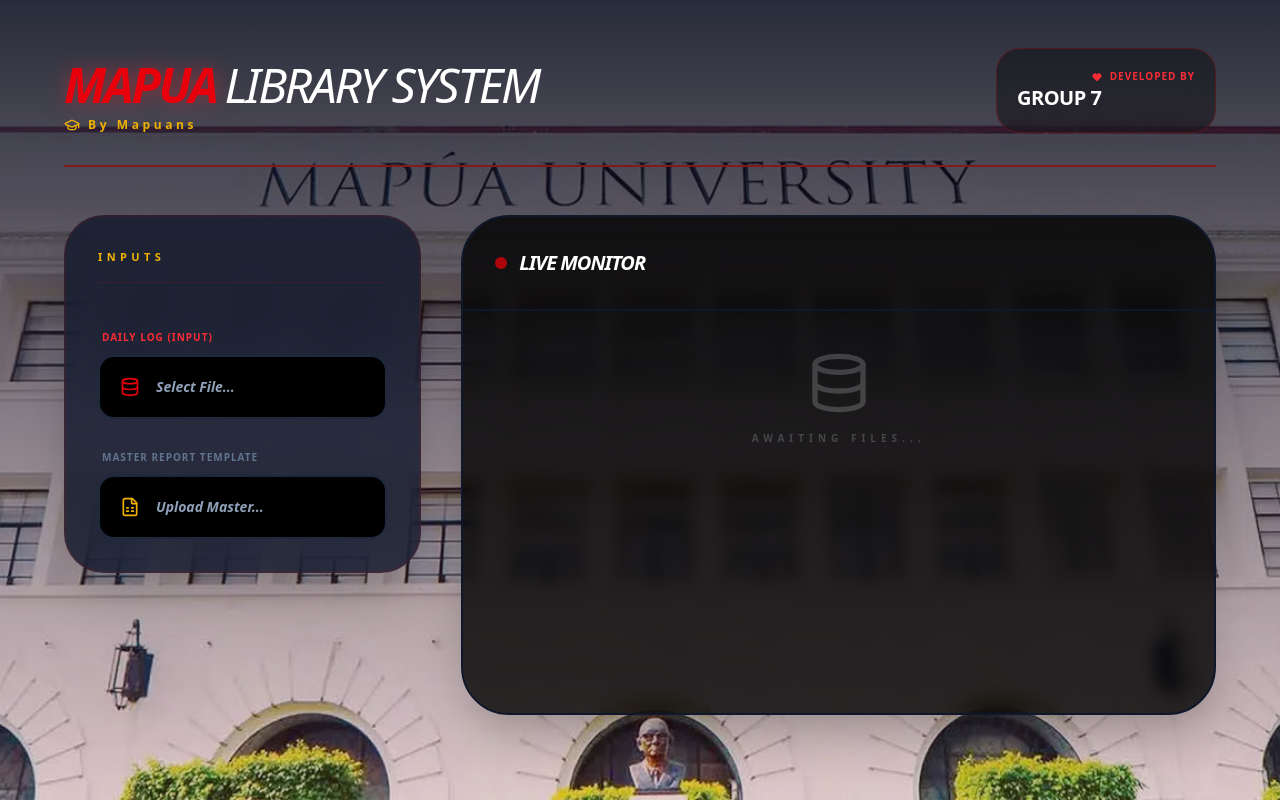
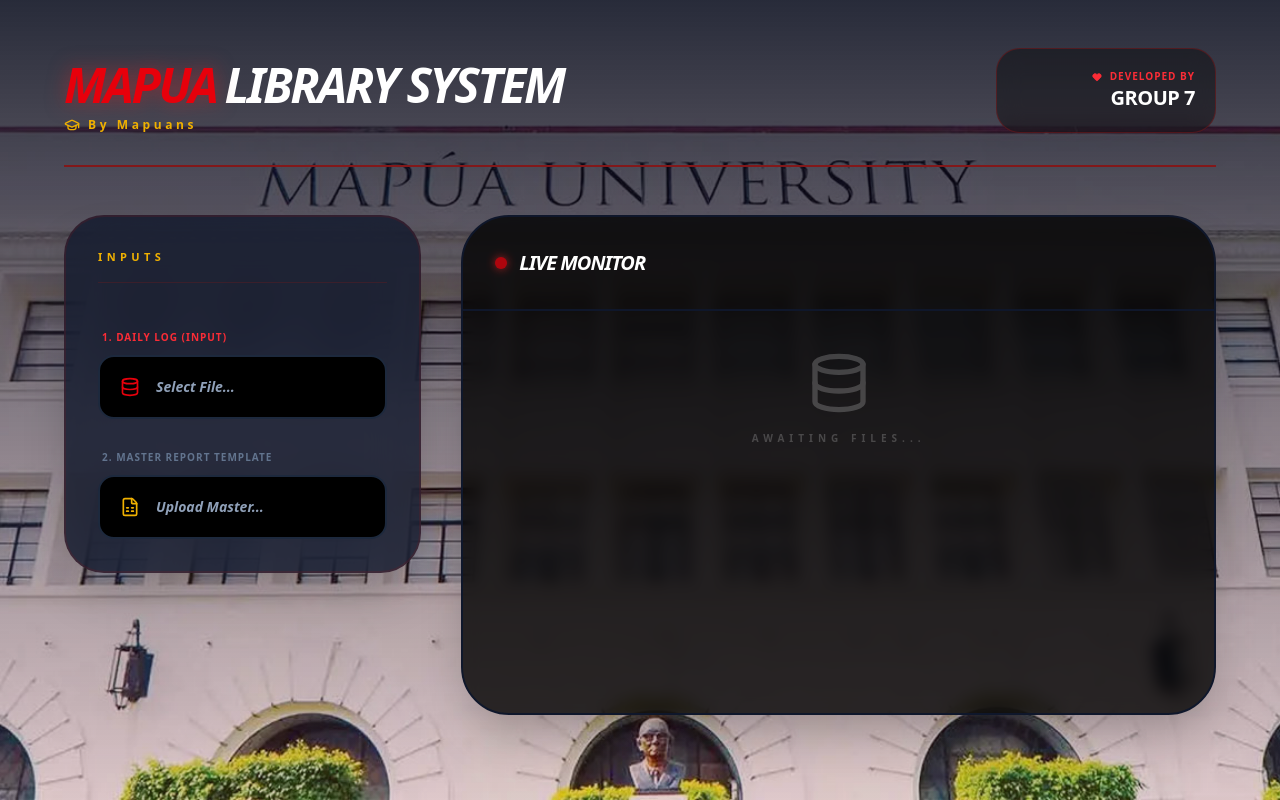
Before and after one commit to DefnotMark28/Library-System, a React (Vite) app in the folder React-Based-Library-System-Prototype/library-system/: page / in a window 1280 px wide. Built offline with nearby package versions, Linux system fonts and the light colour scheme.

Commit message:
Update App.tsx

```diff
--- a/React-Based-Library-System-Prototype/library-system/src/App.tsx
+++ b/React-Based-Library-System-Prototype/library-system/src/App.tsx
@@ -1,8 +1,7 @@
-import { useState, useMemo } from 'react';
+import { useState } from 'react';
 import type { ChangeEvent } from 'react';
 import { FileSpreadsheet, Download, Database, GraduationCap, Heart } from 'lucide-react';
-import Papa from 'papaparse';
-import type { ParseResult } from 'papaparse';
+import Papa, { type ParseResult } from 'papaparse';
 
 interface TallyMap { [program: string]: number; }
 
@@ -12,6 +11,7 @@
   const [logFileName, setLogFileName] = useState<string>("");
   const [detectedDate, setDetectedDate] = useState<string>("");
 
+  // 1. Process Daily Log (Clean Input.csv)
   const handleLogUpload = (e: ChangeEvent<HTMLInputElement>) => {
     const file = e.target.files?.[0];
     if (file) {
@@ -22,12 +22,13 @@
         complete: (results: ParseResult<any[]>) => {
           const counts: TallyMap = {};
           let logDate = "";
+          // Data starts at index 8
           const dataRows = results.data.slice(8);
 
           dataRows.forEach(row => {
-            const dateStr = row[4];
+            const dateStr = row[4]; // Date column
             if (dateStr && !logDate) logDate = dateStr;
-            const prog = String(row[5] || "").trim().toUpperCase();
+            const prog = String(row[5] || "").trim().toUpperCase(); // Program column
             if (prog) {
               counts[prog] = (counts[prog] || 0) + 1;
             }
@@ -39,6 +40,7 @@
     }
   };
 
+  // 2. Load Master File Template (Clean Master FIle.csv)
   const handleMasterUpload = (e: ChangeEvent<HTMLInputElement>) => {
     const file = e.target.files?.[0];
     if (file) {
@@ -49,15 +51,19 @@
     }
   };
 
+  // 3. Smart Injection & Download
   const processAndDownload = () => {
     if (masterRows.length === 0 || !detectedDate) return alert("Please upload both files!");
     const newSheet = masterRows.map(row => [...row]);
     const dayValue = parseInt(detectedDate.split('/')[0]);
     let dateColIndex = -1;
+
+    // Search row 1 for the day column
     const headerRow = newSheet[1];
     if (headerRow) {
       dateColIndex = headerRow.findIndex(cell => parseFloat(cell) === dayValue);
     }
+
     if (dateColIndex === -1) return alert(`Date column for day ${dayValue} not found in Master File.`);
 
     newSheet.forEach((row, rowIndex) => {
@@ -85,19 +91,19 @@
       <div className="max-w-6xl mx-auto">
         <header className="mb-12 flex flex-col md:flex-row justify-between items-end border-b-2 border-red-900 pb-8">
           <div>
-            <h1 className="text-5xl font-black italic tracking-tighter">
+            <h1 className="text-5xl font-black italic tracking-tighter text-white">
               <span className="text-red-600 drop-shadow-[0_0_10px_rgba(220,38,38,0.5)]">MAPUA</span>
-              <span className="text-white font-light ml-2 uppercase">Library System</span>
+              <span className="ml-2 uppercase">Library System</span>
             </h1>
             <p className="text-yellow-500 font-bold text-xs tracking-[0.3em] mt-2 flex items-center gap-2">
               <GraduationCap size={16} /> By Mapuans
             </p>
           </div>
           <div className="bg-black/40 p-5 rounded-3xl border border-red-900/50 min-w-[220px] backdrop-blur-md">
-            <p className="text-red-500 text-[10px] font-black uppercase tracking-widest flex items-center justify-end gap-2">
+            <p className="text-red-500 text-[10px] font-black uppercase tracking-widest flex items-center justify-end gap-2 text-right">
               <Heart size={10} fill="currentColor" /> Developed By
             </p>
-            <p className="text-white font-black text-xl uppercase tracking-tight">Group 7</p>
+            <p className="text-white font-black text-xl uppercase tracking-tight text-right">Group 7</p>
           </div>
         </header>
 
@@ -107,7 +113,7 @@
               <h2 className="text-yellow-500 text-[11px] font-black uppercase tracking-[0.4em] mb-10 border-b border-red-900/30 pb-4">Inputs</h2>
               <div className="space-y-6">
                 <label className="block group cursor-pointer">
-                  <span className="text-red-500 text-[10px] font-black uppercase tracking-widest ml-1">Daily Log (Input)</span>
+                  <span className="text-red-500 text-[10px] font-black uppercase tracking-widest ml-1">1. Daily Log (Input)</span>
                   <div className="mt-2 bg-black border-2 border-slate-800 p-5 rounded-2xl group-hover:border-red-600 transition-all flex items-center gap-4">
                     <Database size={20} className="text-red-600" />
                     <span className="text-sm font-bold truncate text-slate-400 italic">{logFileName || "Select File..."}</span>
@@ -115,7 +121,7 @@
                   <input type="file" accept=".csv" className="hidden" onChange={handleLogUpload} />
                 </label>
                 <label className="block group cursor-pointer">
-                  <span className="text-slate-500 text-[10px] font-black uppercase tracking-widest ml-1">Master Report Template</span>
+                  <span className="text-slate-500 text-[10px] font-black uppercase tracking-widest ml-1">2. Master Report Template</span>
                   <div className="mt-2 bg-black border-2 border-slate-800 p-5 rounded-2xl group-hover:border-yellow-500 transition-all flex items-center gap-4">
                     <FileSpreadsheet size={20} className="text-yellow-500" />
                     <span className="text-sm font-bold text-slate-400 italic">{masterRows.length > 0 ? "Template Loaded" : "Upload Master..."}</span>
@@ -135,7 +141,7 @@
             <div className="bg-black/80 rounded-[3rem] border-2 border-slate-900 shadow-2xl min-h-[500px] flex flex-col backdrop-blur-sm overflow-hidden">
               <div className="p-8 border-b-2 border-slate-900 flex justify-between items-center">
                 <h3 className="text-white font-black text-xl tracking-tighter uppercase italic flex items-center gap-3">
-                  <span className="w-3 h-3 bg-red-600 rounded-full animate-pulse" /> Live Monitor
+                  <span className="w-3 h-3 bg-red-600 rounded-full animate-pulse shadow-[0_0_10px_rgba(220,38,38,1)]" /> Live Monitor
                 </h3>
                 {detectedDate && <div className="text-yellow-500 font-black text-xs bg-yellow-500/10 px-4 py-2 rounded-xl border border-yellow-500/20 tracking-widest italic">{detectedDate}</div>}
               </div>
@@ -150,7 +156,7 @@
                     ))}
                   </div>
                 ) : (
-                  <div className="h-full flex flex-col items-center justify-center opacity-20"><Database size={64} /><p className="font-black tracking-[0.5em] uppercase text-[10px] mt-4">Awaiting Files...</p></div>
+                  <div className="h-full flex flex-col items-center justify-center opacity-20"><Database size={64} className="text-white" /><p className="font-black tracking-[0.5em] uppercase text-[10px] mt-4 text-white">Awaiting Files...</p></div>
                 )}
               </div>
             </div>
```
